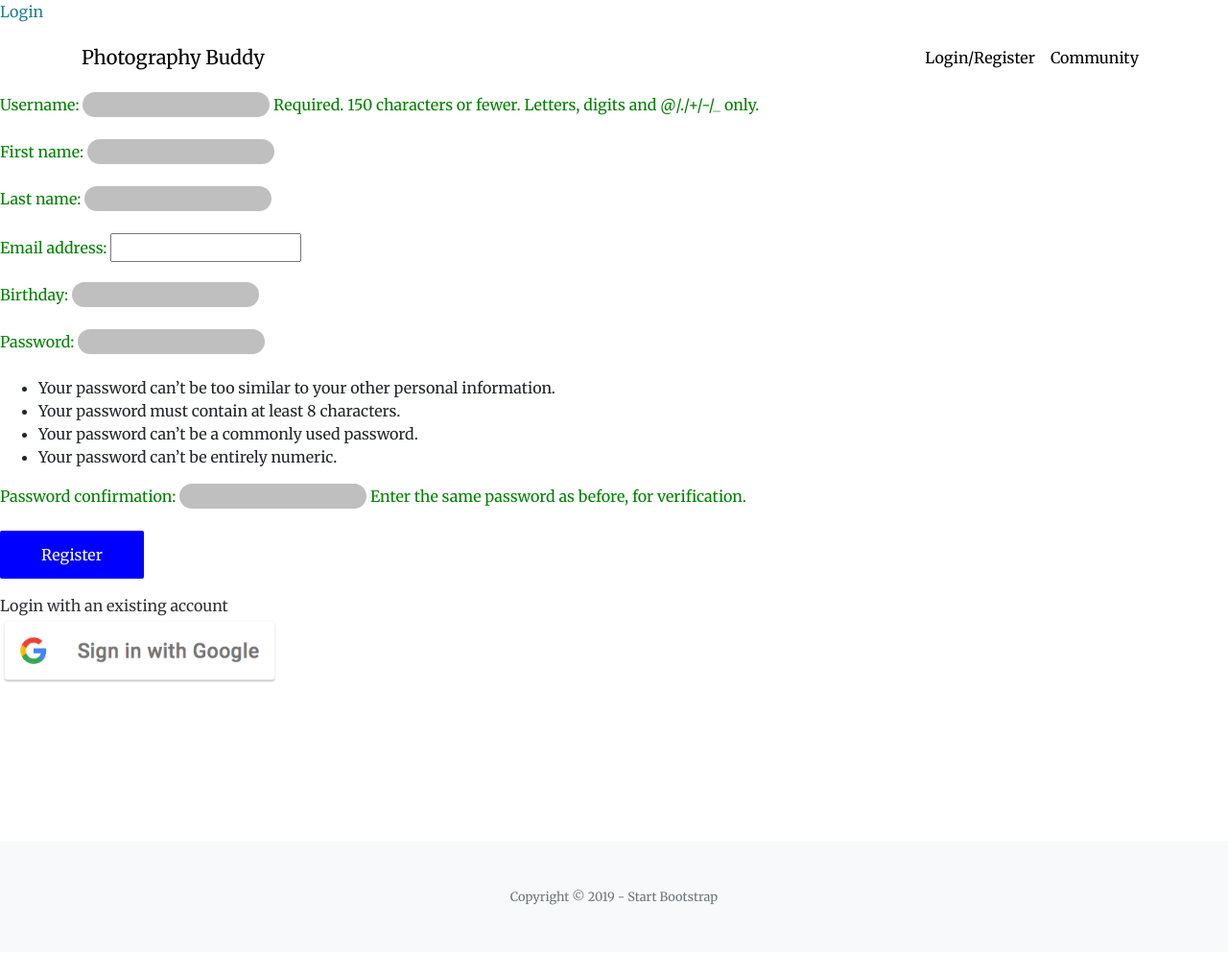
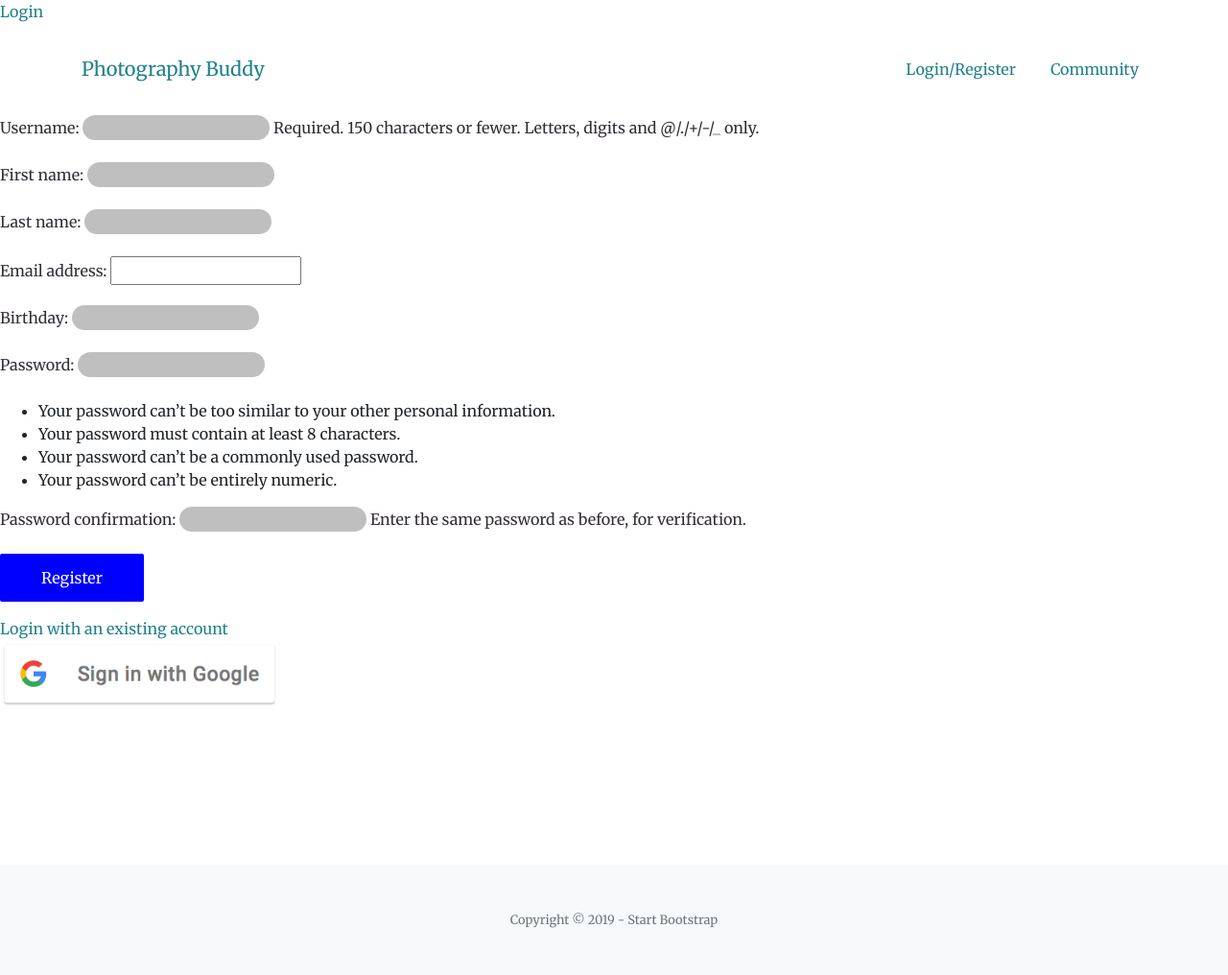
Before and after one commit to ChristianGroeber/django-photography-buddys, a Django app: page /community/register/ in a window 1280 px wide. Shown: the whole page at 96% size. Before the commit the page ends 943 px from the top, so only its background shows below. Run offline with Django 3.2, Linux system fonts and the light colour scheme; style sheets or scripts are compiled from the project's sources; parts of the project's set-up code (start-up, migrations or seed data) failed here and were passed over; some libraries are stand-ins or nearby versions.

Commit message:
more scss

```diff
--- a/photography_buddys/static/css/Site.css
+++ b/photography_buddys/static/css/Site.css
@@ -1,25 +1,5 @@
 footer{
 
-}
-
-nav{
-    color: black !important;
-}
-
-a{
-    color: #342E37 !important;
-}
-
-a.colorful {
-    color: #21818B !important;
-}
-
-a.colorful:hover{
-    color: #289F99 !important;
-}
-
-a.navbar-brand, .nav-link{
-    color: black !important;
 }
 
 .unfix{
--- a/photography_buddys/static/json/brand.json
+++ b/photography_buddys/static/json/brand.json
@@ -20,7 +20,7 @@
         "col4": "#DE886A",
         "col5": "#FBBB65"
       },
-      "palette4": {
+      "used-palette": {
         "black": {
           "name": "JET",
           "hash-code": "#342E37"
--- /dev/null
+++ b/photography_buddys/static/scss/MySite.scss
@@ -0,0 +1,46 @@
+$text-black: #342E37;
+$nav-link-color: $text-black;
+$link-color: #21818B;
+
+*{
+    -webkit-transition: background-color 0.3s;
+    -webkit-transition: color 0.3s;
+}
+
+p{
+    color: $text-black !important;
+}
+
+a{
+    color: $link-color !important;
+}
+
+a:hover{
+    color: complement($link-color) !important;
+}
+
+nav{
+    background-color: blue;
+
+    .py-3{
+        padding-top: 0 !important;
+        padding-bottom: 0 !important;
+    }
+
+    .nav-item{
+        a {
+            display: block;
+            margin-left: 20px !important;
+            border-radius: 5px;
+            padding-bottom: 20px;
+            padding-top: 20px;
+        }
+
+        a:hover {
+            color: lighten(invert($link-color), 20) !important;
+            background-color: complement($link-color);
+        }
+    }
+
+
+}
--- a/photography_buddys/static/scss/_MySite.scss
+++ /dev/null
@@ -1,5 +0,0 @@
-$primary-color: green;
-
-p{
-    color: $primary-color !important;
-}
--- a/photography_buddys/website/templates/base.html
+++ b/photography_buddys/website/templates/base.html
@@ -24,7 +24,7 @@
   <link href="{% static 'css/forms.css' %}" rel="stylesheet">
 
   <!--scss-->
-  <link href="{% sass_src 'scss/_MySite.scss' %}" rel="stylesheet">
+  <link href="{% sass_src 'scss/MySite.scss' %}" rel="stylesheet">
 
   <!-- Theme CSS - Includes Bootstrap -->
   <link href="{% static 'css/creative.css' %}" rel="stylesheet">
@@ -62,7 +62,7 @@
 
   <style>
     .padded{
-      padding-top: 40px;
+      margin-top: 72px;
     }
   </style>
 </head>
--- a/photography_buddys/website/templates/community/user.html
+++ b/photography_buddys/website/templates/community/user.html
@@ -1,5 +1,5 @@
 {% extends 'base.html' %}
 
 {% block content %}
-{{ user.username }}
+<p>{{ user.username }}</p>
 {% endblock %}
```
